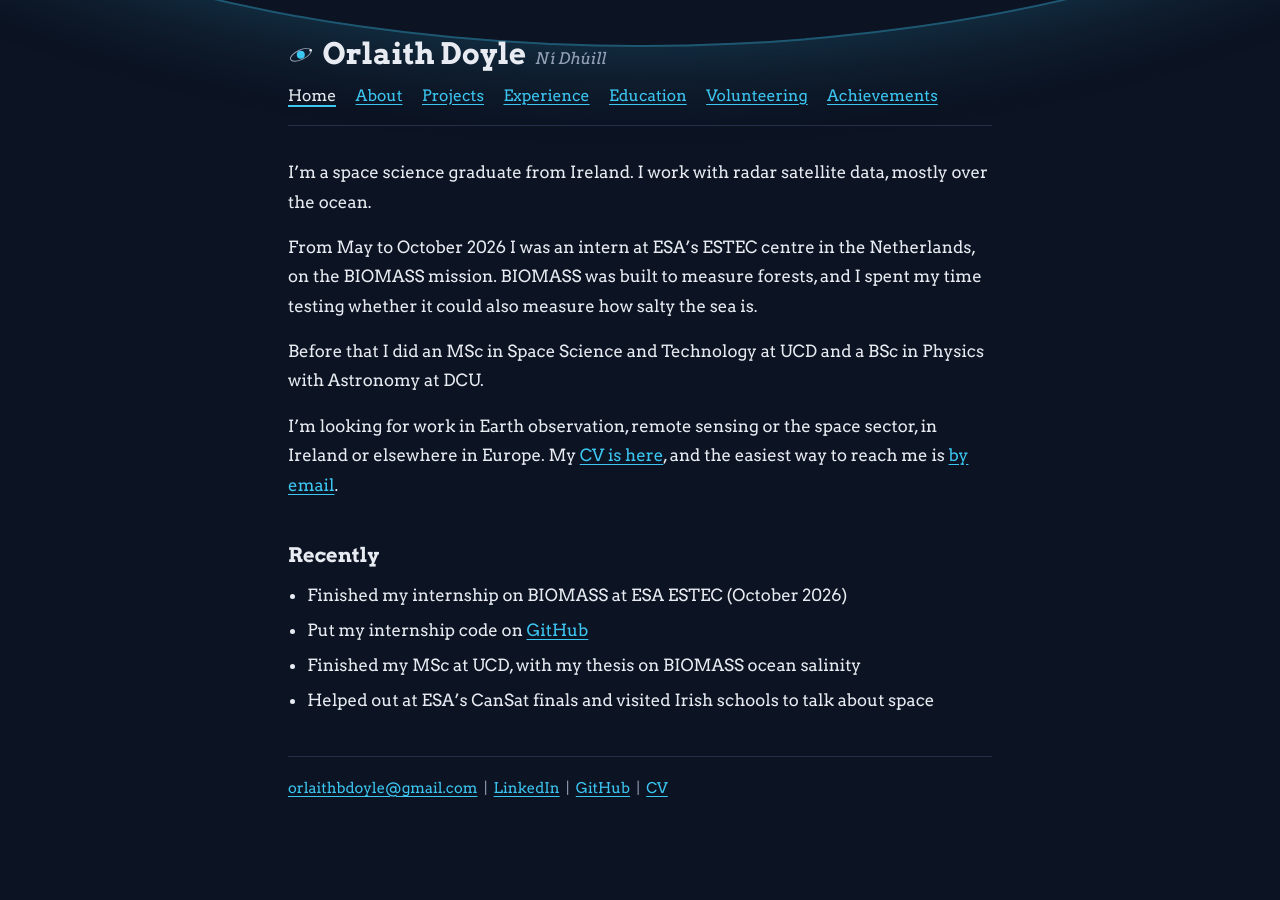
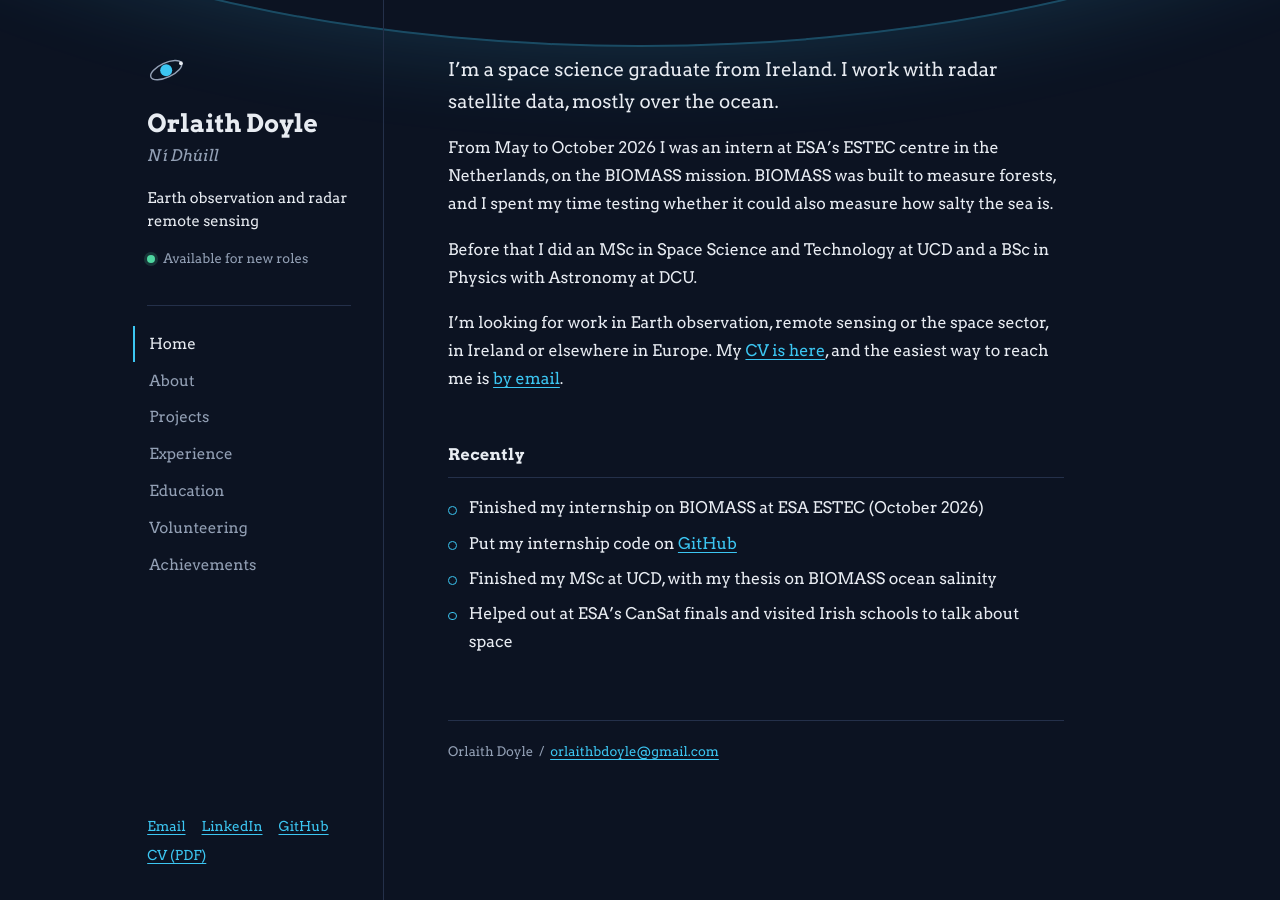
Before and after one commit to orlaithdoyle/orlaithdoyle.github.io, a Jekyll site: the page built from index.md, in a window 1280 px wide. Built offline with Jekyll 4.4.1, drawn with Linux system fonts in a browser that asks for light colours.

Commit message:
New layout: sidebar with name, tagline, menu and contact links; cleaner reading column

```diff
--- a/_config.yml
+++ b/_config.yml
@@ -9,6 +9,10 @@ email: orlaithbdoyle@gmail.com
 linkedin: https://www.linkedin.com/in/orlaith-doyle-102558223
 github: https://github.com/orlaithdoyle
 cv: cv.pdf
+
+# The short line under your name, and the note under that.
+tagline: Earth observation and radar remote sensing
+status: Available for new roles
 
 # The menu at the top of every page, in order.
 # To hide a page from the menu, delete its two lines.
--- a/_layouts/default.html
+++ b/_layouts/default.html
@@ -12,22 +12,28 @@
 <link rel="stylesheet" href="{{ '/style.css' | relative_url }}">
 </head>
 <body>
-<div class="page">
-<header>
-  <p class="name"><svg class="orbit" viewBox="0 0 32 32" aria-hidden="true"><circle cx="16" cy="16" r="5" fill="#3cc6f2"/><ellipse cx="16" cy="16" rx="14" ry="6" fill="none" stroke="#93a0b5" stroke-width="1.2" transform="rotate(-25 16 16)"/><circle cx="28.3" cy="10.2" r="1.6" fill="#e8ecf2"/></svg><a href="{{ '/' | relative_url }}">{{ site.name }}</a> <small>{{ site.irish_name }}</small></p>
-  <nav>{% for item in site.menu %}<a href="{{ item.link | relative_url }}"{% if page.url == item.link %} aria-current="page"{% endif %}>{{ item.label }}</a> {% endfor %}</nav>
-</header>
+<div class="shell">
+<aside class="side">
+  <a class="mark" href="{{ '/' | relative_url }}" aria-label="Home">
+    <svg class="orbit" viewBox="0 0 32 32" aria-hidden="true"><circle cx="16" cy="16" r="5" fill="#3cc6f2"/><ellipse cx="16" cy="16" rx="14" ry="6" fill="none" stroke="#93a0b5" stroke-width="1.2" transform="rotate(-25 16 16)"/><circle cx="28.3" cy="10.2" r="1.6" fill="#e8ecf2"/></svg>
+  </a>
+  <p class="name"><a href="{{ '/' | relative_url }}">{{ site.name }}</a></p>
+  <p class="irish">{{ site.irish_name }}</p>
+  <p class="tagline">{{ site.tagline }}</p>
+  <p class="status">{{ site.status }}</p>
+  <nav aria-label="Main">{% for item in site.menu %}<a href="{{ item.link | relative_url }}"{% if page.url == item.link %} aria-current="page"{% endif %}>{{ item.label }}</a> {% endfor %}</nav>
+  <div class="contact">
+    <a href="mailto:{{ site.email }}">Email</a>
+    <a href="{{ site.linkedin }}">LinkedIn</a>
+    <a href="{{ site.github }}">GitHub</a>
+    <a href="{{ site.cv | relative_url }}">CV (PDF)</a>
+  </div>
+</aside>
 <main>
 {% if page.photo %}<img class="portrait" src="{{ page.photo | relative_url }}" alt="Photo of {{ site.name }}">{% endif %}
 {{ content }}
+<footer>{{ site.name }} &nbsp;/&nbsp; <a href="mailto:{{ site.email }}">{{ site.email }}</a></footer>
 </main>
-<hr>
-<footer>
-  <a href="mailto:{{ site.email }}">{{ site.email }}</a> &nbsp;|&nbsp;
-  <a href="{{ site.linkedin }}">LinkedIn</a> &nbsp;|&nbsp;
-  <a href="{{ site.github }}">GitHub</a> &nbsp;|&nbsp;
-  <a href="{{ site.cv | relative_url }}">CV</a>
-</footer>
 </div>
 </body>
 </html>
--- a/style.css
+++ b/style.css
@@ -5,6 +5,7 @@
    ============================================================ */
 :root{
   --background:#0c1322;   /* page background, deep night blue */
+  --panel:#111a2d;        /* the sidebar */
   --text:#e8ecf2;         /* main writing */
   --faded:#93a0b5;        /* dates, captions and italic lines */
   --links:#3cc6f2;        /* links, bright ocean blue */
@@ -14,46 +15,67 @@
 }
 
 /* ---- You shouldn't need to change anything below ---- */
+*{box-sizing:border-box}
 html{-webkit-text-size-adjust:100%}
-body{margin:0;background-color:var(--background);color:var(--text);font-family:var(--font);font-size:1.05rem;line-height:1.75}
-.page{max-width:44rem;margin:0 auto;padding:2.2rem 1.4rem 4rem}
-a{color:var(--links);text-underline-offset:.18em}
+body{margin:0;background-color:var(--background);color:var(--text);font-family:var(--font);font-size:1rem;line-height:1.75}
+a{color:var(--links);text-decoration-thickness:1px;text-underline-offset:.2em}
 a:hover{color:var(--text)}
-a:focus-visible{outline:2px solid var(--links);outline-offset:2px}
+a:focus-visible{outline:2px solid var(--links);outline-offset:3px;border-radius:2px}
 
-header{border-bottom:1px solid var(--lines);padding-bottom:1rem;margin-bottom:2rem}
-.name{font-size:1.85rem;font-weight:700;margin:0;line-height:1.3}
+/* Two-column shell: fixed sidebar + reading column */
+.shell{display:grid;grid-template-columns:17rem minmax(0,1fr);min-height:100vh;max-width:66rem;margin:0 auto}
+.side{position:sticky;top:0;height:100vh;padding:3.2rem 2rem 2rem 2.2rem;border-right:1px solid var(--lines);
+  display:flex;flex-direction:column}
+main{padding:3.4rem 3.5rem 3rem 4rem;max-width:46rem}
+
+/* Sidebar contents */
+.mark{display:inline-block;width:2.4rem;margin-bottom:1.2rem}
+.orbit{width:100%;height:auto;display:block}
+.name{font-size:1.55rem;font-weight:700;line-height:1.2;margin:0}
 .name a{color:var(--text);text-decoration:none}
-.name small{font-size:1rem;font-weight:400;color:var(--faded);font-style:italic}
-nav{margin-top:.5rem;font-size:.98rem}
-nav a{margin-right:1rem;white-space:nowrap}
-nav a[aria-current=page]{color:var(--text);text-decoration:none;border-bottom:2px solid var(--links)}
+.irish{margin:.2rem 0 0;color:var(--faded);font-style:italic}
+.tagline{margin:1.1rem 0 0;font-size:.92rem;line-height:1.55;color:var(--text)}
+.status{margin:.9rem 0 0;font-size:.82rem;color:var(--faded);display:flex;align-items:center;gap:.5rem}
+.status::before{content:"";width:.5rem;height:.5rem;border-radius:50%;background:#4ed6a0;box-shadow:0 0 0 3px rgba(78,214,160,.18);flex:none}
+nav{display:flex;flex-direction:column;margin:2.2rem 0 0;border-top:1px solid var(--lines);padding-top:1.2rem}
+nav a{color:var(--faded);text-decoration:none;padding:.32rem 0 .32rem .9rem;border-left:2px solid transparent;margin-left:-.9rem;font-size:.95rem}
+nav a:hover{color:var(--text)}
+nav a[aria-current=page]{color:var(--text);border-left-color:var(--links)}
+.contact{margin-top:auto;padding-top:2rem;display:flex;flex-wrap:wrap;gap:.35rem 1rem;font-size:.85rem}
 
-h1{font-size:1.6rem;margin:0 0 1rem}
-h2{font-size:1.25rem;margin:2.4rem 0 .5rem}
-h3{font-size:1.08rem;margin:1.8rem 0 .1rem}
-p{margin:0 0 1rem}
+/* Reading column */
+h1{font-size:2rem;line-height:1.2;margin:0 0 1.6rem}
+h1::after{content:"";display:block;width:2.5rem;height:2px;background:var(--links);margin-top:.9rem}
+h2{font-size:1rem;font-weight:700;letter-spacing:.03em;color:var(--text);margin:3rem 0 1rem;
+  padding-bottom:.5rem;border-bottom:1px solid var(--lines)}
+h3{font-size:1.1rem;line-height:1.35;margin:2.4rem 0 0}
+p{margin:0 0 1.1rem}
+strong{color:var(--text)}
 em{color:var(--faded)}
-strong{color:var(--text)}
-ul{padding-left:1.2rem;margin:.3rem 0 1rem}
-li{margin-bottom:.35rem}
-main img{max-width:100%;height:auto;border:1px solid var(--lines);display:block;margin:1.2rem 0 .3rem}
-main img.portrait{float:left;width:10rem;margin:.35rem 1.6rem .8rem 0}
-main h2{clear:both}
-hr{border:0;border-top:1px solid var(--lines);margin:2.5rem 0 1.2rem;clear:both}
-footer{font-size:.92rem;color:var(--faded)}
+/* The italic line straight after a heading (place and date) */
+h3 + p:has(> em:only-child){font-size:.88rem;margin:.15rem 0 .8rem}
+/* "Label: text" paragraphs, e.g. on the About page */
+p:has(> strong:first-child){display:grid;grid-template-columns:9.5rem minmax(0,1fr);column-gap:1.2rem;margin-bottom:.9rem}
 
-@media (max-width:600px){
-  body{font-size:1rem}
-  main img.portrait{float:none;width:9rem;margin:0 0 1.2rem}
-}
+/* Bullets as small orbiting dots */
+ul{list-style:none;padding:0;margin:.4rem 0 1.2rem}
+li{position:relative;padding-left:1.3rem;margin-bottom:.45rem}
+li::before{content:"";position:absolute;left:0;top:.72em;width:.42rem;height:.42rem;border-radius:50%;border:1.5px solid var(--links)}
+
+/* Photos */
+main img{max-width:100%;height:auto;border:1px solid var(--lines);display:block;margin:1.6rem 0 .4rem;border-radius:4px}
+main img + em, main p:has(> img) + p:has(> em:only-child){font-size:.88rem}
+main img.portrait{width:9.5rem;aspect-ratio:1;object-fit:cover;border-radius:50%;margin:0 0 2rem;
+  box-shadow:0 0 0 6px var(--background),0 0 0 7px rgba(60,198,242,.45)}
+
+/* Home page: the first paragraph reads as an introduction */
+main > p:first-of-type{font-size:1.18rem;line-height:1.65}
+
+footer{margin-top:4rem;padding-top:1.2rem;border-top:1px solid var(--lines);font-size:.82rem;color:var(--faded)}
 
 /* ---- Space touches ---- */
-/* Faint curve of atmosphere along the top, like Earth's edge from orbit */
 body::before{content:"";position:fixed;left:-25%;right:-25%;top:-95vh;height:100vh;border-radius:50%;
-  box-shadow:0 0 90px 10px color-mix(in srgb,var(--glow) 22%,transparent),0 2px 0 0 color-mix(in srgb,var(--glow) 30%,transparent);
-  pointer-events:none;z-index:-1}
-/* A light scattering of dim stars */
+  box-shadow:0 0 90px 10px rgba(60,198,242,.16),0 2px 0 0 rgba(60,198,242,.25);pointer-events:none;z-index:-1}
 body::after{content:"";position:fixed;inset:0;pointer-events:none;z-index:-2;opacity:.8;
   background-image:
     radial-gradient(1px 1px at 7% 22%,#fff 50%,transparent 51%),
@@ -65,11 +87,17 @@ body::after{content:"";position:fixed;inset:0;pointer-events:none;z-index:-2;opa
     radial-gradient(1px 1px at 84% 31%,#fff 50%,transparent 51%),
     radial-gradient(1px 1px at 93% 79%,#ffe8c8 50%,transparent 51%);
   background-size:700px 700px}
-@supports not (color:color-mix(in srgb,red,blue)){body::before{box-shadow:0 0 90px 10px rgba(60,198,242,.2)}}
 
-.name{display:flex;align-items:baseline;gap:.55rem;flex-wrap:wrap}
-.orbit{width:1.6rem;height:1.6rem;align-self:center;flex:none}
-h3{position:relative}
-main h1::after{content:"";display:block;width:2.5rem;height:2px;background:var(--links);margin-top:.6rem;opacity:.8}
-main img.portrait{border-radius:50%;aspect-ratio:1;object-fit:cover;border:1px solid var(--lines);
-  box-shadow:0 0 0 6px var(--background),0 0 0 7px color-mix(in srgb,var(--links) 45%,transparent)}
+/* Phones and small tablets: sidebar becomes a header */
+@media (max-width:860px){
+  .shell{grid-template-columns:1fr}
+  .side{position:static;height:auto;border-right:0;border-bottom:1px solid var(--lines);padding:2rem 1.4rem 1.2rem}
+  .mark{width:2rem;margin-bottom:.8rem}
+  nav{flex-direction:row;flex-wrap:wrap;gap:.2rem 1.1rem;margin-top:1.2rem;padding-top:.9rem}
+  nav a{margin:0;padding:.2rem 0;border-left:0;border-bottom:2px solid transparent}
+  nav a[aria-current=page]{border-bottom-color:var(--links)}
+  .contact{padding-top:1rem}
+  main{padding:2.2rem 1.4rem 2.5rem}
+  p:has(> strong:first-child){display:block}
+}
+@media print{.side{display:none}.shell{display:block}body{background:#fff;color:#000}body::before,body::after{display:none}}
```
